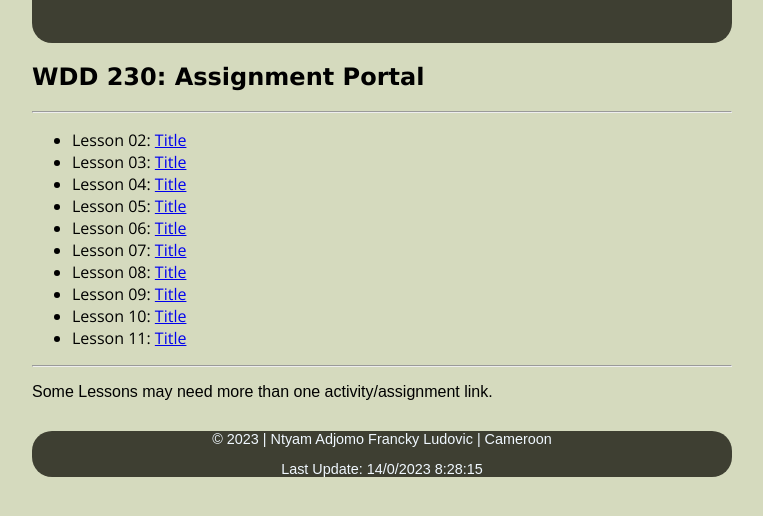
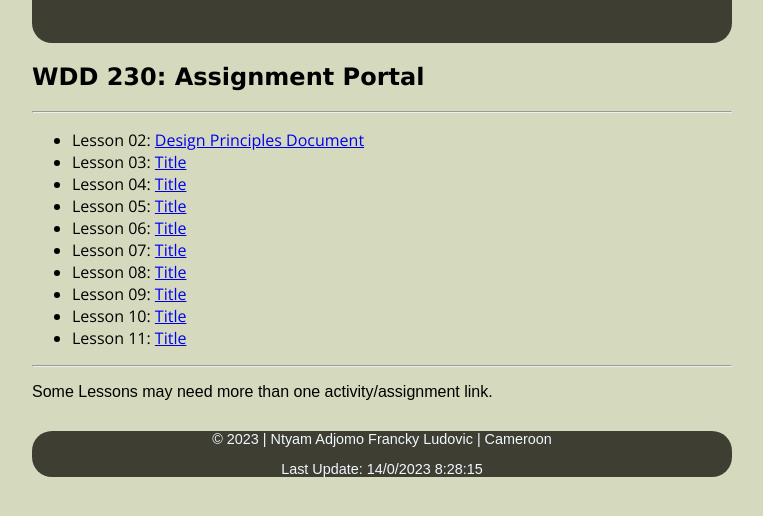
Before and after one commit to FranckyNtyam/FranckyNtyam.github.io, a plain HTML site: page index.html in a window 1280 px wide. Shown: the part 164-680 px from the top of the page, without its empty margins (258-1021 px from the left). Drawn offline with nearby package versions, Linux system fonts and the light colour scheme; a web font is replaced by a local one.

Commit message:
index.html modified

```diff
--- a/index.html
+++ b/index.html
@@ -19,7 +19,7 @@
             <hr>
             <div>
                 <ul>
-                    <li>Lesson 02: <a href="#">Title</a></li>
+                    <li>Lesson 02: <a href="lesson2/design-principles.html">Design Principles Document</a></li>
                     <li>Lesson 03: <a href="#">Title</a></li>
                     <li>Lesson 04: <a href="#">Title</a></li>
                     <li>Lesson 05: <a href="#">Title</a></li>
```
